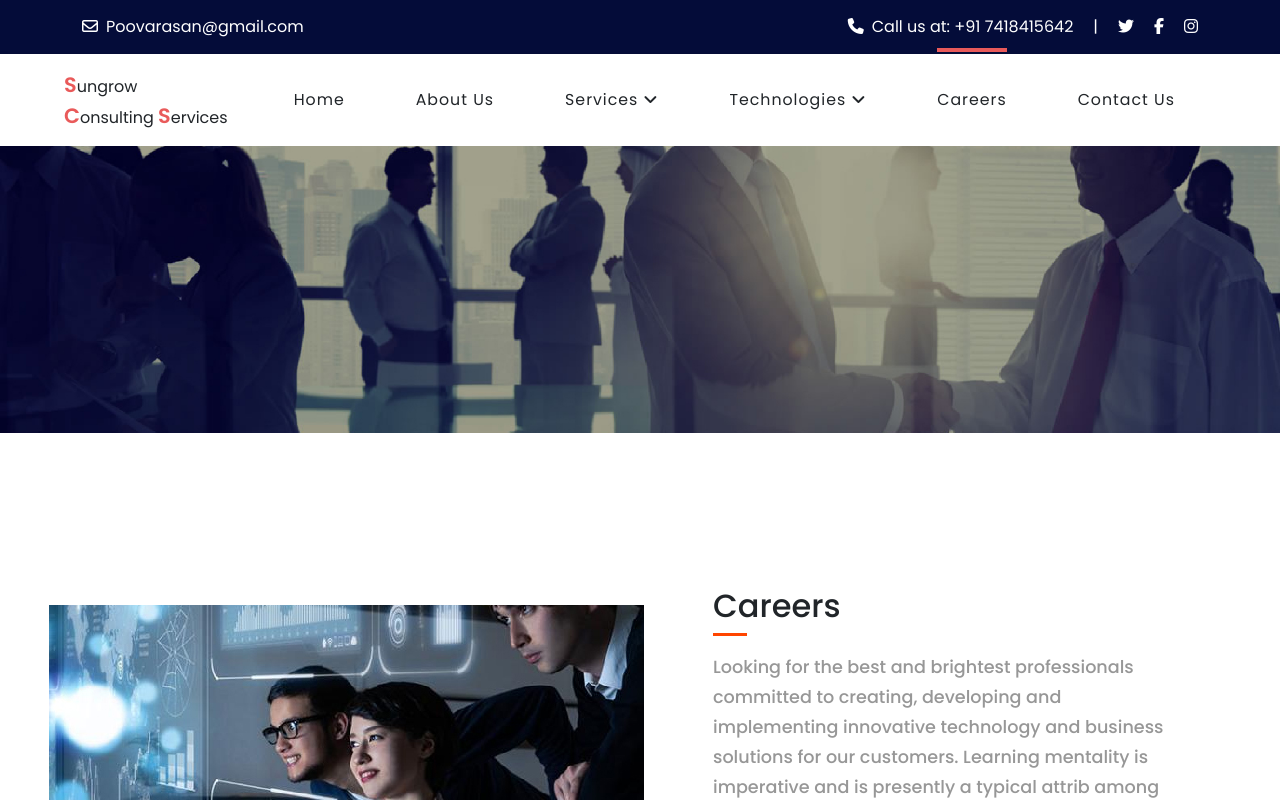
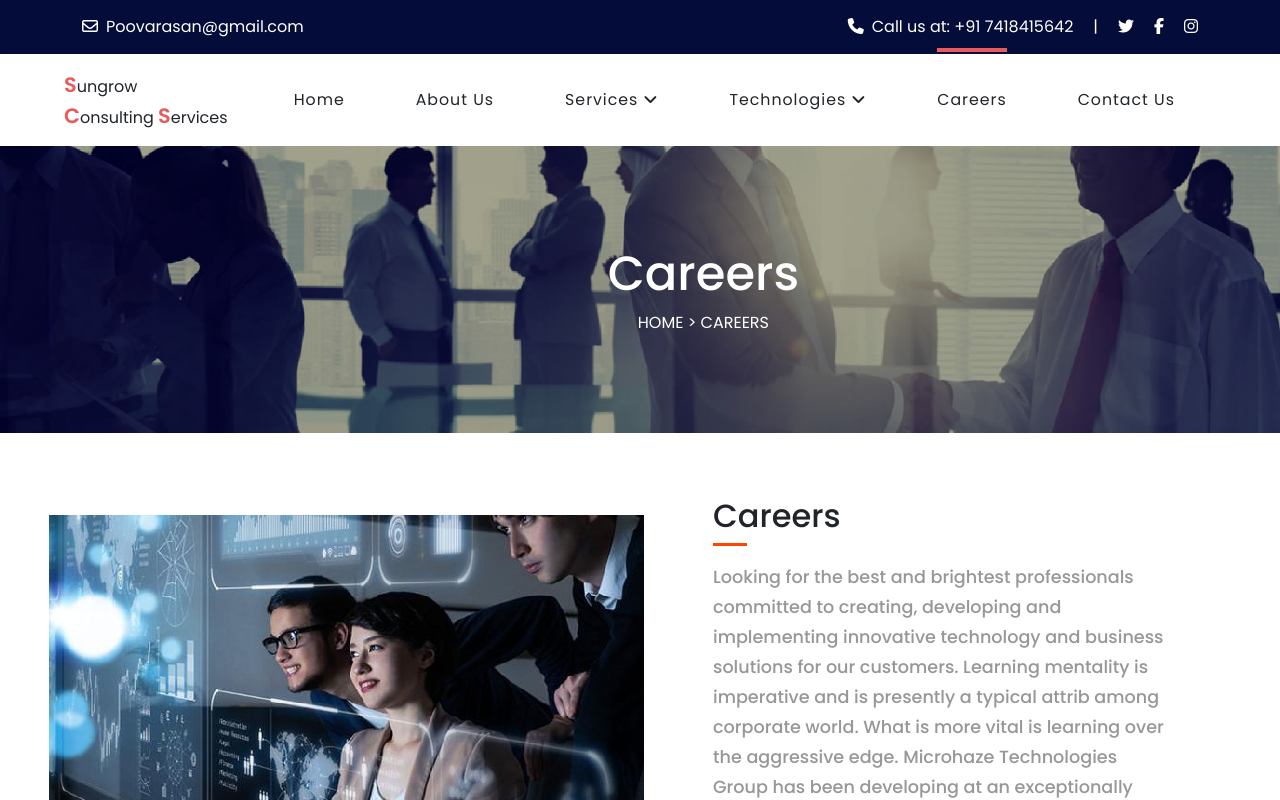
Before and after one commit to KalaiRoman/new-consultant-websit-landing, a React (Create React App) app: page /careers in a window 1280 px wide. Shown: the top 800 px of the page. Built offline with nearby package versions, Linux system fonts and the light colour scheme.

Commit message:
new color theme change bug fixiing

```diff
--- a/src/components/Aboutus/styles/Aboutus.scss
+++ b/src/components/Aboutus/styles/Aboutus.scss
@@ -33,10 +33,34 @@
     .abouts-texts {
       position: absolute;
       top: 40%;
-      left: 45%;
+      left: 40%;
       text-align: center;
       transform: translate(50% 50%);
       color: black;
+      display: flex;
+      flex-direction: column;
+      align-items: center;
+      justify-content: center;
+      @include xsBreakPoint {
+        top: 10%;
+        left: 30%;
+      }
+      @include smBreakPoint {
+        top: 12%;
+        left: 40%;
+      }
+      @include mdBreakPoint {
+        top: 12%;
+        left: 35%;
+      }
+      @include lgBreakPoint {
+        top: 28%;
+        left: 40%;
+      }
+      @include xlBreakPoint {
+        top: 25%;
+        left: 40%;
+      }
     }
     .carrer-banner-images::after {
       content: "";
--- a/src/components/careers/Careers.js
+++ b/src/components/careers/Careers.js
@@ -7,13 +7,14 @@ function Careers() {
 <div className='inside-carrer'>
   <div className='carrer-banner-images'>
   <img src={carrer} alt="no image" className='carrer-banner-image'/>
-  </div>
   <div className='abouts-texts'>
    <h1>Careers</h1>
    <div>
     HOME {">"} CAREERS
    </div>
   </div>
+  </div>
+
   <div className='carrer-texts'>
     <div className='left-box'>
     <img src={carrerimage} alt="no image" className='carrerimage'/>
--- a/src/components/careers/styles/Carrer.scss
+++ b/src/components/careers/styles/Carrer.scss
@@ -8,6 +8,7 @@
     width: 100%;
     height: 100%;
     .carrer-banner-image {
+      position: relative;
       @include xsBreakPoint {
         width: 100%;
         height: 100%;
@@ -111,5 +112,34 @@
 }
 
 .abouts-texts {
-  color: white !important;
+  position: absolute;
+  left: 35%;
+  top: 40%;
+  transform: translate(50%, 50%);
+  text-align: center;
+  color: white;
+  display: flex;
+  align-items: center;
+  justify-content: center;
+  flex-direction: column;
+  @include xsBreakPoint {
+    top: 10%;
+    left: 30%;
+  }
+  @include smBreakPoint {
+    top: 12%;
+    left: 40%;
+  }
+  @include mdBreakPoint {
+    top: 12%;
+    left: 35%;
+  }
+  @include lgBreakPoint {
+    top: 28%;
+    left: 40%;
+  }
+  @include xlBreakPoint {
+    top: 25%;
+    left: 40%;
+  }
 }
--- a/src/components/contactus/styles/Contact.scss
+++ b/src/components/contactus/styles/Contact.scss
@@ -33,9 +33,29 @@
     .abouts-texts {
       position: absolute;
       top: 40%;
-      left: 40%;
+      left: 30%;
       text-align: center;
       transform: translate(50% 50%);
+      @include xsBreakPoint {
+        top: 10%;
+        left: 30%;
+      }
+      @include smBreakPoint {
+        top: 12%;
+        left: 40%;
+      }
+      @include mdBreakPoint {
+        top: 12%;
+        left: 35%;
+      }
+      @include lgBreakPoint {
+        top: 28%;
+        left: 40%;
+      }
+      @include xlBreakPoint {
+        top: 25%;
+        left: 40%;
+      }
     }
     .split-contact {
       width: 80%;
--- a/src/components/services/styles/Service.scss
+++ b/src/components/services/styles/Service.scss
@@ -20,6 +20,26 @@
     align-items: center;
     justify-content: center;
     flex-direction: column;
+    @include xsBreakPoint {
+      top: 8%;
+      left: 10%;
+    }
+    @include smBreakPoint {
+      top: 12%;
+      left: 25%;
+    }
+    @include mdBreakPoint {
+      top: 12%;
+      left: 20%;
+    }
+    @include lgBreakPoint {
+      top: 28%;
+      left: 30%;
+    }
+    @include xlBreakPoint {
+      top: 29%;
+      left: 30%;
+    }
   }
   .inside-sidebar {
     width: 80%;
--- a/src/components/technologies/Technologies.js
+++ b/src/components/technologies/Technologies.js
@@ -1,7 +1,7 @@
 import React from 'react'
 import { Outlet, useNavigate } from 'react-router-dom'
 import '../services/styles/Service.scss';
-import { banner1,banner2,banner3,banner4,banner5,banner6, s1, s2, s3, s4, s5, s6 } from '../../assests/images';
+import { s1, s2, s3, s4, s5, s6 } from '../../assests/images';
 function Technologies() {
   const location=window.location.pathname;
 
```
